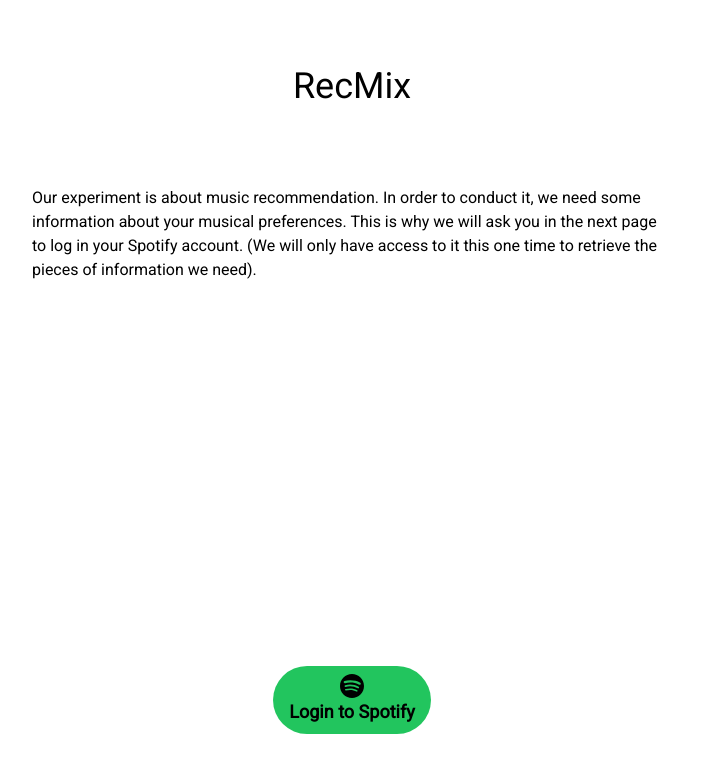
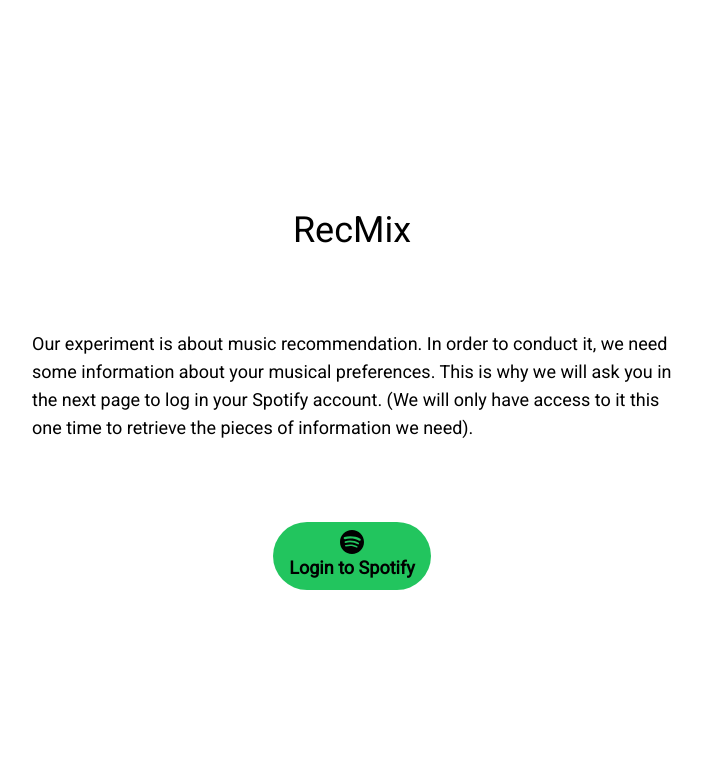
Before and after one commit to LucasFatas/recommender-study, a React (Create React App) app in the folder frontend/: page /websiteIntroduction in a window 1280 px wide. Shown: the top 772 px of the page, without its empty margins (288-990 px from the left). Built offline with nearby package versions, Linux system fonts and the light colour scheme; the HTML template or start-up script is replaced by a standard one.

Commit message:
Fix styling for website introduction

```diff
--- a/frontend/src/components/pages/introductions/WebsiteIntroduction.jsx
+++ b/frontend/src/components/pages/introductions/WebsiteIntroduction.jsx
@@ -40,8 +40,8 @@
 
     <div className='flex flex-col items-center justify-center h-screen w-screen'>
       <h1 className="text-4xl">RecMix</h1>
-      <div className="w-1/2 h-1/2 overflow-y-scroll my-20">
-        <p>
+      <div className="w-1/2 h-auto overflow-y-scroll my-20">
+        <p className="text-lg">
           Our experiment is about music recommendation. In order to conduct it,
           we need some information about your musical preferences. This is why we will
           ask you in the next page to log in your Spotify account. (We will only have access
```
